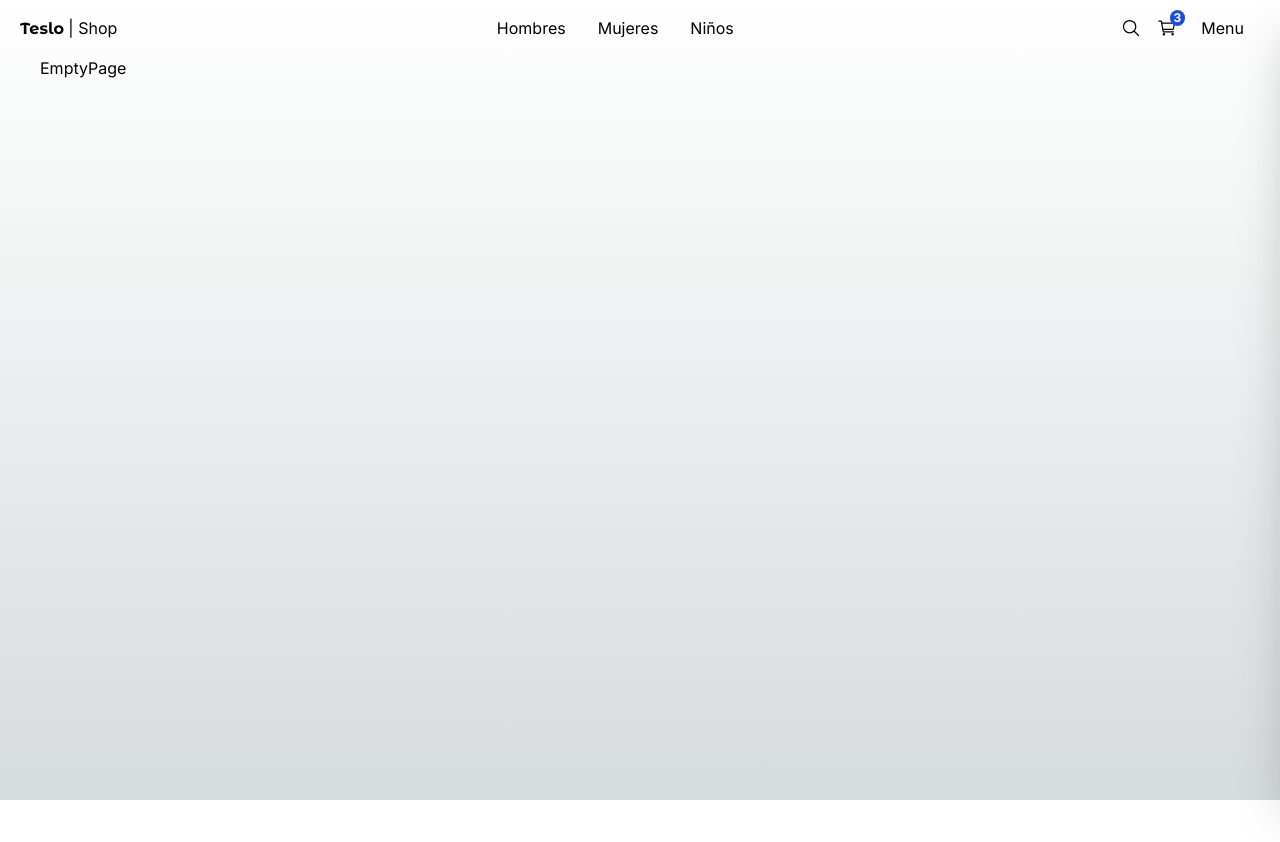
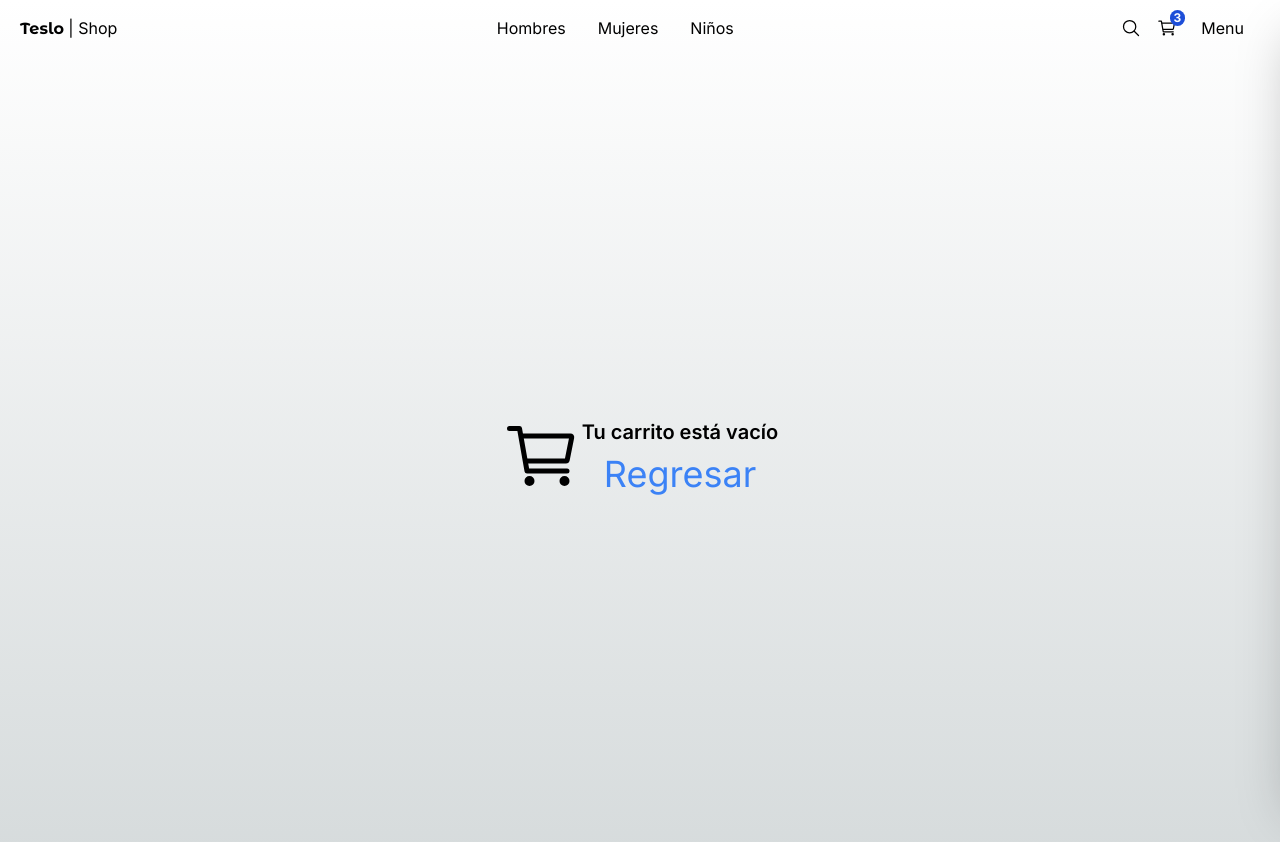
Before and after one commit to omarrendon/next-shop, a Next.js app: page /empty in a window 1280 px wide. Shown: the top 842 px of the page. Before the commit the page ends 800 px from the top, so only its background shows below. Built offline with nearby package versions, Linux system fonts and the light colour scheme.

Commit message:
PAGE: Empty created

```diff
--- a/src/app/(shop)/cart/page.tsx
+++ b/src/app/(shop)/cart/page.tsx
@@ -2,6 +2,7 @@
 import { initialData } from "@/seed/seed";
 import Image from "next/image";
 import Link from "next/link";
+import { redirect } from "next/navigation";
 import React from "react";
 
 const productsInCart = [
@@ -11,6 +12,8 @@
 ];
 
 export default function CartPage() {
+  // redirect("/empty");
+
   return (
     <div className="flex justify-center items-center mb-72 px-10 sm:px-0">
       <div className="flex flex-col w-[1000px]">
--- a/src/app/(shop)/empty/page.tsx
+++ b/src/app/(shop)/empty/page.tsx
@@ -1,5 +1,17 @@
+import Link from "next/link";
 import React from "react";
+import { IoCartOutline } from "react-icons/io5";
 
 export default function EmptyPage() {
-  return <div>EmptyPage</div>;
+  return (
+    <div className="flex justify-center items-center h-[800px]">
+      <IoCartOutline size={80} />
+      <div className="flex flex-col items-center">
+        <h1 className="text-xl font-semibold">Tu carrito está vacío</h1>
+        <Link href={"/"} className="text-blue-500 mt-2 text-4xl">
+          Regresar
+        </Link>
+      </div>
+    </div>
+  );
 }
```
